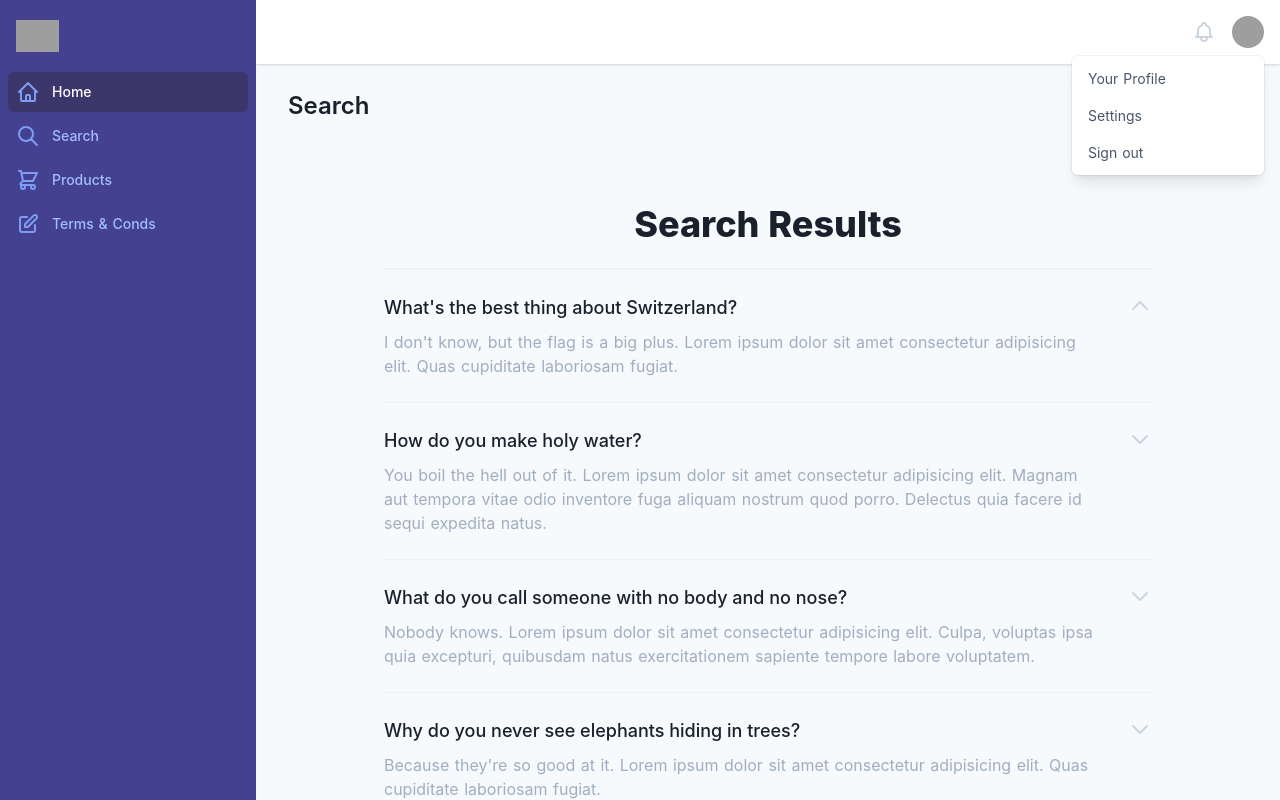
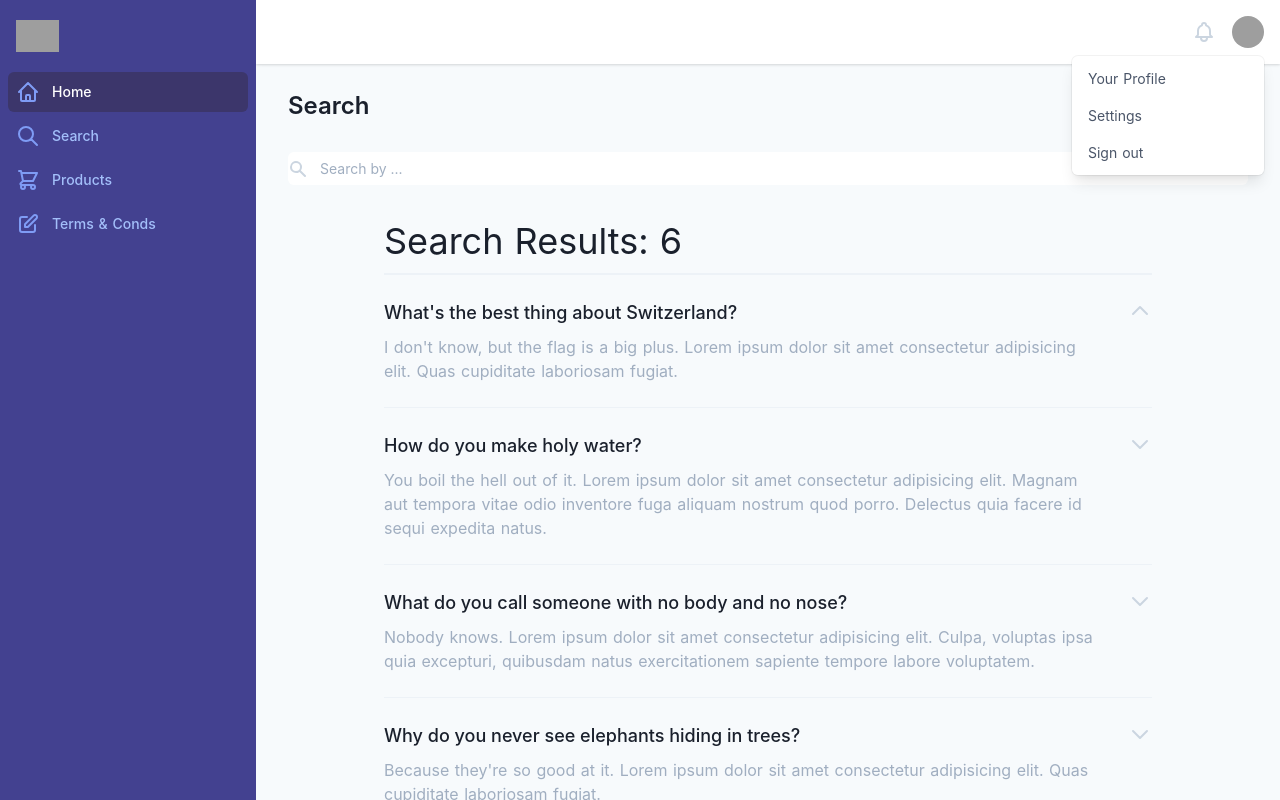
Before and after one commit to luck21honey/can, a Nuxt app: page /search in a window 1280 px wide. Built offline with nearby package versions, Linux system fonts and the light colour scheme; grey boxes are pictures that could not be loaded; what @tailwindcss/ui would draw is missing.

Commit message:
update search page

```diff
--- a/components/SearchResults.vue
+++ b/components/SearchResults.vue
@@ -4,14 +4,14 @@
   Read the documentation to get started: https://tailwindui.com/documentation
 -->
   <div class="bg-gray-50">
-    <div class="max-w-screen-xl mx-auto py-12 px-4 sm:py-16 sm:px-6 lg:px-8">
+    <div class="max-w-screen-xl mx-auto py-3 px-4 sm:py-6 sm:px-6 lg:px-8">
       <div class="max-w-3xl mx-auto">
-        <h2
-          class="text-center text-3xl leading-9 font-extrabold text-gray-900 sm:text-4xl sm:leading-10"
+        <div
+          class="text-left leading-9 text-gray-900 sm:text-4xl sm:leading-10"
         >
-          Search Results
-        </h2>
-        <div class="mt-6 border-t-2 border-gray-200 pt-6">
+          Search Results: 6
+        </div>
+        <div class="mt-3 border-t-2 border-gray-200 pt-6">
           <dl>
             <div>
               <dt class="text-lg leading-7">
--- a/pages/search/index.vue
+++ b/pages/search/index.vue
@@ -38,6 +38,36 @@
           <div class="max-w-7xl mx-auto px-4 sm:px-6 md:px-8">
             <!-- Replace with your content -->
             <div class="py-4">
+              <div class="flex-1 flex py-3">
+                <!-- <form class="w-full flex md:ml-0" action="#" method="GET"> -->
+                  <label for="search_field" class="sr-only">Search</label>
+                  <div
+                    class="relative w-full text-gray-400 focus-within:text-gray-600"
+                  >
+                    <div
+                      class="absolute inset-y-0 left-0 flex items-center pointer-events-none"
+                    >
+                      <svg
+                        class="h-5 w-5"
+                        fill="currentColor"
+                        viewBox="0 0 20 20"
+                      >
+                        <path
+                          fill-rule="evenodd"
+                          clip-rule="evenodd"
+                          d="M8 4a4 4 0 100 8 4 4 0 000-8zM2 8a6 6 0 1110.89 3.476l4.817 4.817a1 1 0 01-1.414 1.414l-4.816-4.816A6 6 0 012 8z"
+                        />
+                      </svg>
+                    </div>
+                    <input
+                      id="search_field"
+                      class="block w-full h-full pl-8 pr-3 py-2 rounded-md text-gray-900 placeholder-gray-500 focus:outline-none focus:placeholder-gray-400 sm:text-sm"
+                      placeholder="Search by ..."
+                      type="search"
+                    />
+                  </div>
+                <!-- </form> -->
+              </div>
               <SearchResults />
             </div>
             <!-- /End replace -->
```
